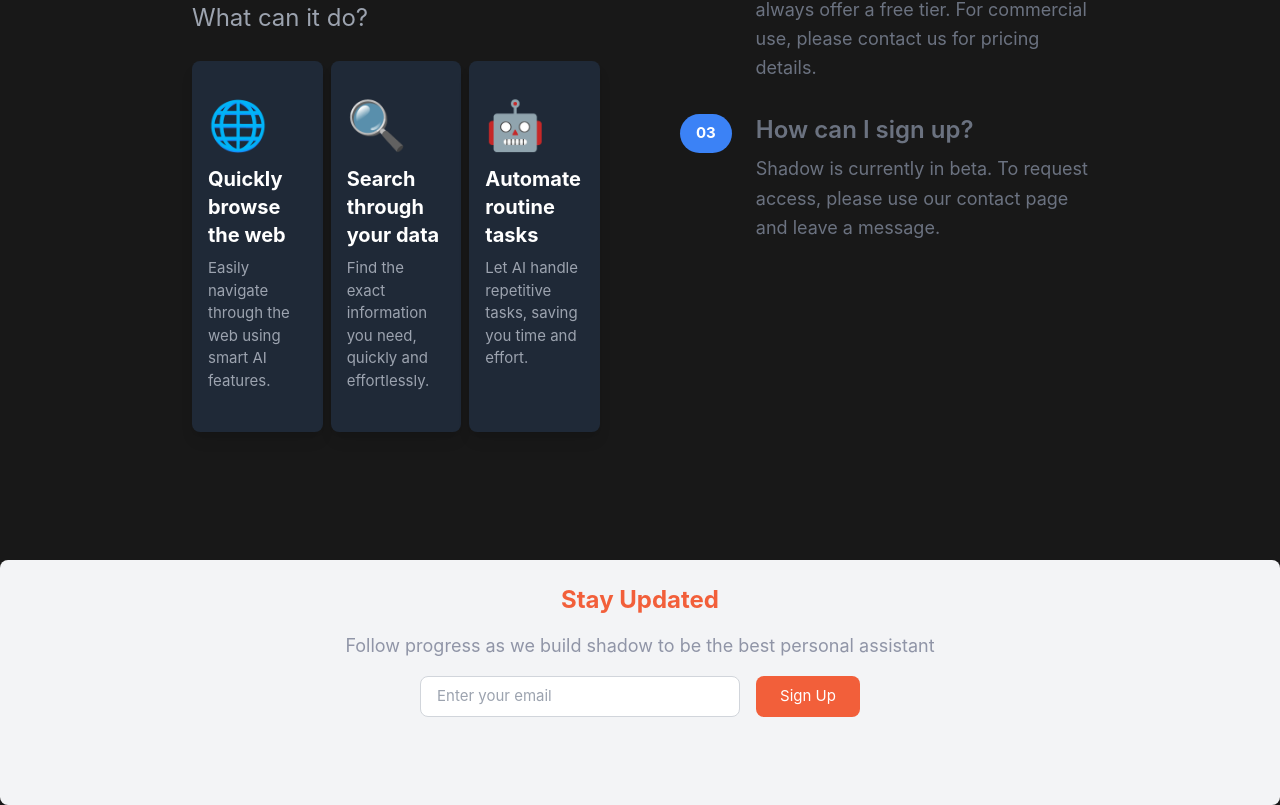
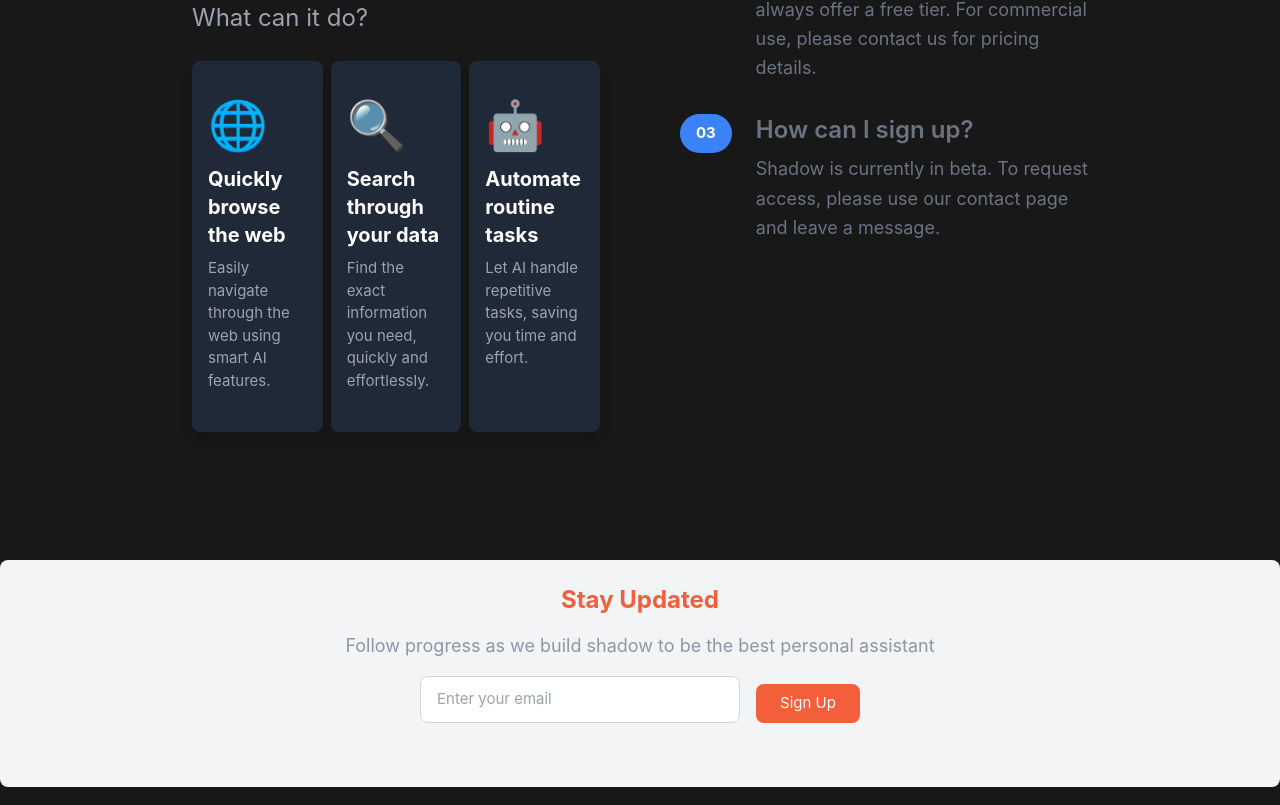
Before and after one commit to arpitpatel901/tlbot_website, a Vue app: page / in a window 1280 px wide. Shown: the part 989-1794 px from the top of the page. Built offline with nearby package versions, Linux system fonts and the light colour scheme; a web font is replaced by a local one; what vue3-google-login would draw is missing.

Commit message:
Minor change

```diff
--- a/src/components/HomePage.vue
+++ b/src/components/HomePage.vue
@@ -158,7 +158,7 @@
       </p>
       <form
         id="signup-form"
-        class="flex flex-col space-y-4 md:flex-row md:space-y-0 md:space-x-4 pb-6"
+        class="flex flex-col space-y-5 md:flex-row md:space-y-2 md:space-x-4"
         @submit.prevent="submitEmail"
       >
         <input
```
